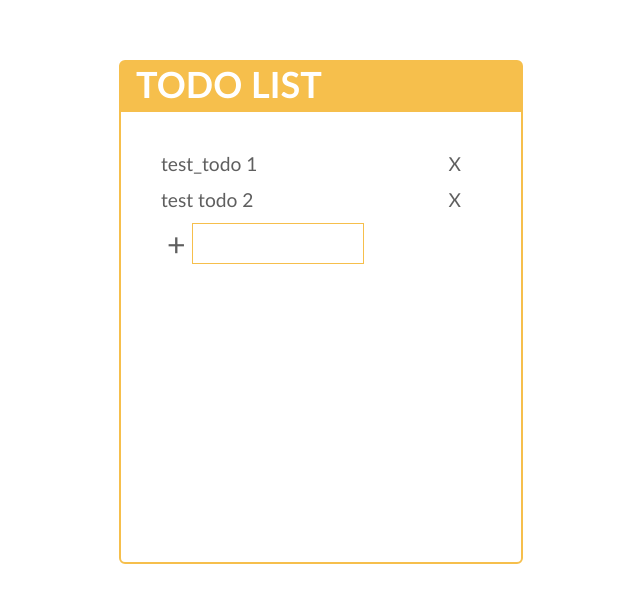
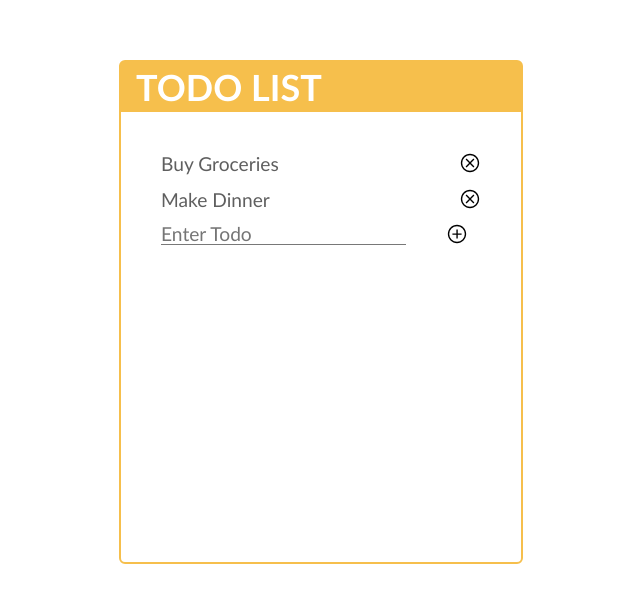
Before and after one commit to Tristanw3/todos_app, a plain HTML site: page index.html in a window 1280 px wide. Shown: the whole page, without its empty margins (319-959 px from the left). Drawn offline with Linux system fonts and the light colour scheme.

Commit message:
add features

```diff
--- a/index.html
+++ b/index.html
@@ -6,6 +6,7 @@
     <meta name="viewport" content="width=device-width, initial-scale=1.0">
     <title>Document</title>
     <link rel="stylesheet" href="./styling.css">
+    <img id="deleteIcon" src="./icons/cancel.svg" style="display: none;"></img>
 </head>
 
 <body>
@@ -14,8 +15,8 @@
         <lower>
             <div class="todos"></div>
             <div class="addBox">
-                <button class="addButton">+</button>
-                <input class="inputTodoText" type="text">
+                <input class="inputTodoText" type="text" maxlength="20" placeholder="Enter Todo">
+                <img src="./icons/add.svg" class="addButton"></img>
             </div>
         </lower>
     </div>
--- a/main.js
+++ b/main.js
@@ -1,26 +1,30 @@
 todos = [
-    'test_todo 1',
-    'test todo 2'
+    "Buy Groceries",
+    "Make Dinner"
 ]
 
 renderTodoList()
-
 document.getElementsByClassName("addButton")[0].addEventListener('click', addTodo)
+document.getElementsByTagName("input")[0].addEventListener('keydown', (event) => {
+    if(event.key === "Enter") {
+        return addTodo(event)
+    }
+})
 
 function renderTodoList() {
     const todoBox = document.querySelector('.todos');
-    todoBox.innerHTML = "";
+    todoBox.textContent = "";
     todos.forEach(function(element, index) {
         const listItem = document.createElement('li');
         listItem.innerText = element;
         todoBox.append(listItem)
 
-        const deleteButton = document.createElement('span');
+        const deleteButton = document.createElement('img');
+        deleteButton.src = document.getElementById("deleteIcon").src;
         deleteButton.classList = "deleteButton"
-        deleteButton.innerText = "X";
         deleteButton.index = index;
+        deleteButton.addEventListener('click', deleteTodo)
         listItem.append(deleteButton);
-        deleteButton.addEventListener('click', deleteTodo)
     });
 }
 
--- a/styling.css
+++ b/styling.css
@@ -7,7 +7,6 @@ Colours
 - #F6E554 - yellow
 
 */
-
 
 * {
     color: rgb(95, 95, 95);
@@ -26,10 +25,11 @@ Colours
 header {
     background-color: #F6BF4C;
     color: white;
-    height: 50px;
+    line-height: 50px;
     padding-left: 15px;
     font-size: 2.25rem;
     font-weight: bold;
+    vertical-align: middle;
 }
 
 lower {
@@ -41,46 +41,58 @@ lower {
 
 .addBox {
     display: flex;
-    /* justify-content: center; */
+    justify-content:space-between;
+    height: 22px;
+}
 
+.addButton {
+    font-weight: bold;
+    vertical-align: top;
+}
+
+.addButton:hover {
+    filter: invert(63%) sepia(60%) saturate(544%) hue-rotate(94deg) brightness(93%) contrast(97%);
 }
 
 li {
-    width: 300px;
+    width: 100%;
     list-style-type: none;
     font-size: larger;
     margin-bottom: 12.5px;
 }
 
 input {
-    border: 1px solid #F6BF4C;
+    padding: 0;
+    border: none;
+    border-bottom: 1px solid rgb(120, 120, 120);
+    font-size: larger;
+    color: rgb(120, 120, 120);
+
+
 }
 
 textarea:focus, input:focus{
     outline: none;
-}
-
-button {
-    cursor: pointer;
     border: none;
-    outline: none;
-    border: none;
-    background-color: white;
-    font-size: xx-large;
-    color: rgb(95, 95, 95);
-}
-
-button:hover {
+    border-bottom: 1px solid #F6BF4C;
     color: #F6BF4C;
 }
 
+img {
+    cursor: pointer;
+
+}
+
 .deleteButton {
+    /* display: inline-block; */
+    height: 22px;
+    width: 22px;
     float: right;
     cursor: pointer;
-    text-align: right;
+    text-align: center;
     vertical-align: middle;
 }
 
 .deleteButton:hover {
-    color: #F6BF4C;
+    filter: invert(21%) sepia(96%) saturate(2331%) hue-rotate(327deg) brightness(87%) contrast(97%);
 }
```
Also changed, not shown: icons/add.svg (added), icons/cancel.svg (added).
